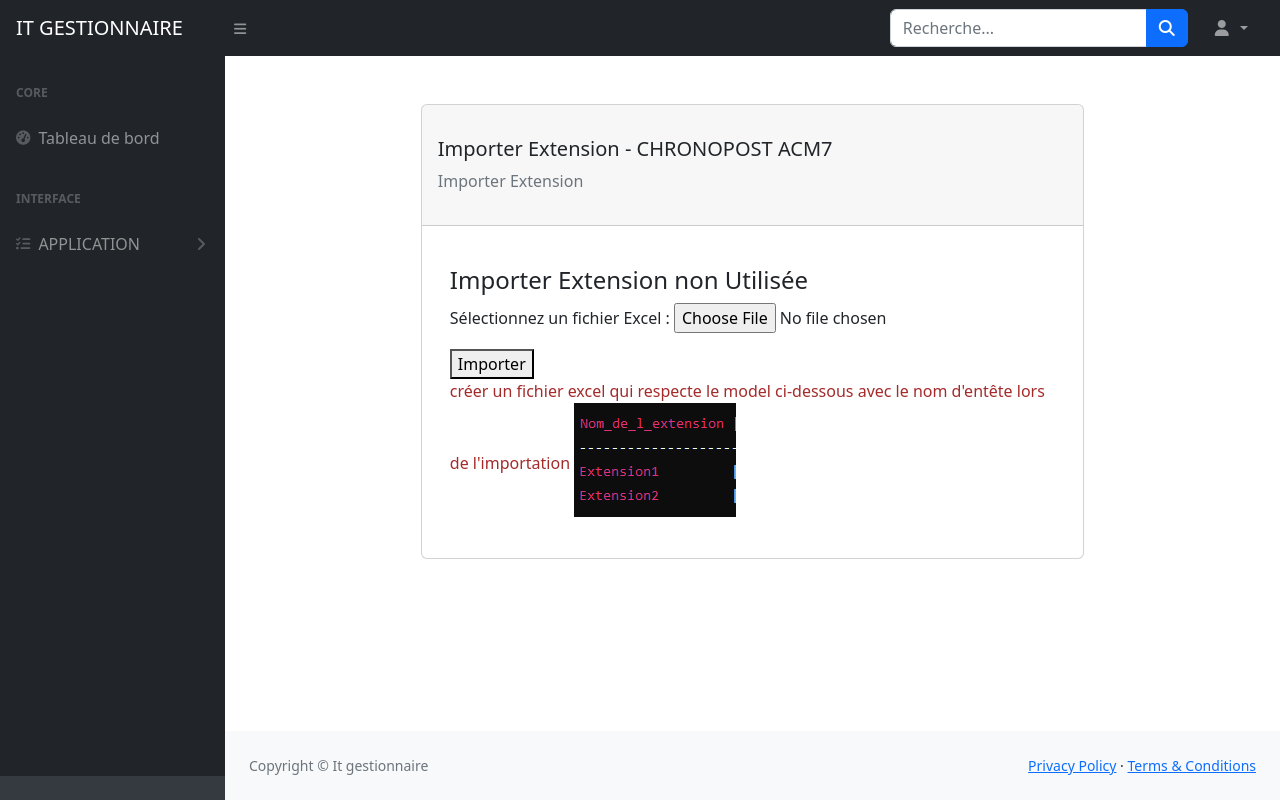
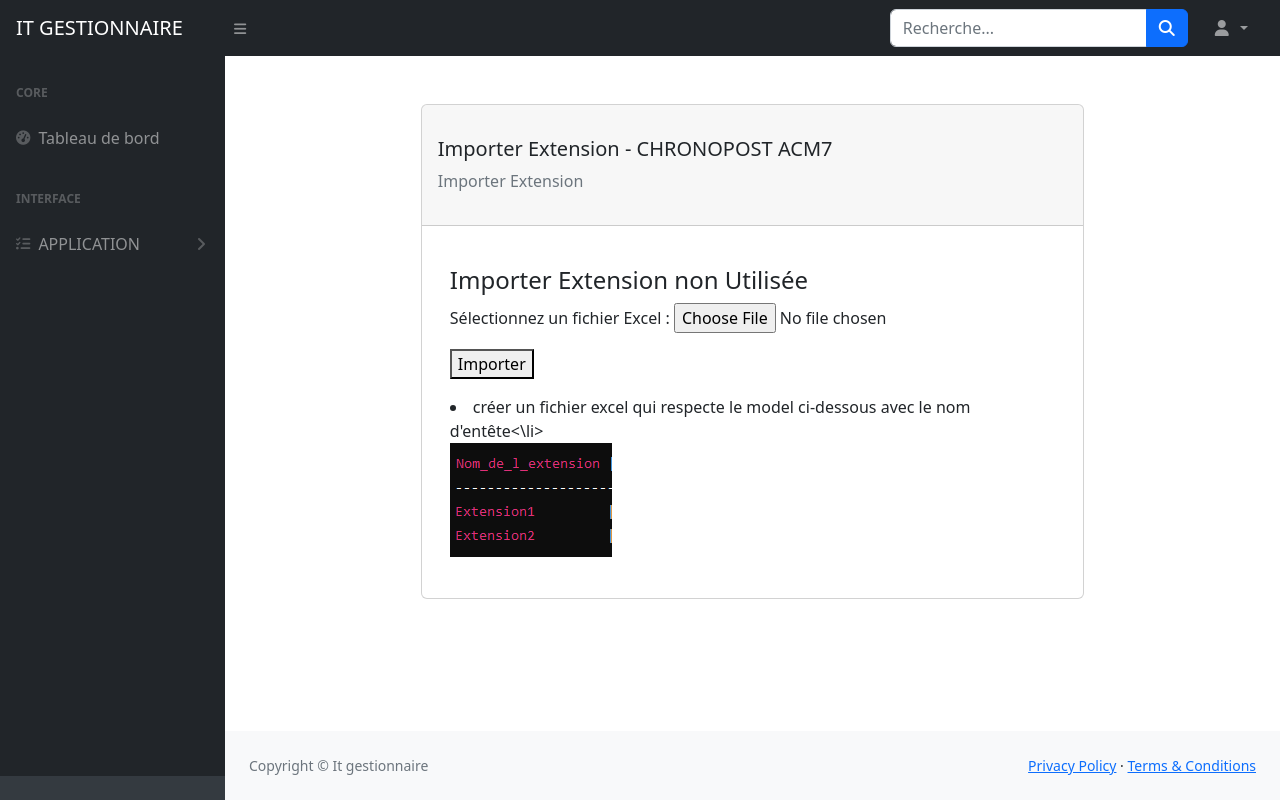
Before and after one commit to gerardkassi/extensionapp, a Django app: page /departement/1/import-extensions-non-utilisees/ in a window 1280 px wide. Run offline with Django 5.2, Linux system fonts and the light colour scheme; data comes from the database, SQL or seed files in the repository; some libraries are stand-ins or nearby versions.

Commit message:
LAST ONLINE SEND

```diff
--- a/extensionapp/templates/departement/import_unused_extensions.html
+++ b/extensionapp/templates/departement/import_unused_extensions.html
@@ -99,8 +99,7 @@
                                             <button type="submit">Importer</button>
                                         </form>
                                         <p style="color: brown;">
-                                            créer un fichier excel qui respecte le model ci-dessous avec le nom d'entête lors de l'importation
-
+                                            <li>créer un fichier excel qui respecte le model ci-dessous avec le nom d'entête<\li><br>
 
                                             <img src="{% static 'css/image/MODEL1.png' %}">
                                         </p>
--- a/extensionapp/templates/departement/import_used_extensions.html
+++ b/extensionapp/templates/departement/import_used_extensions.html
@@ -100,7 +100,7 @@
                                             <button type="submit">Importer</button>
                                         </form>
                                         <p style="color: brown;">
-                                            créer un fichier excel qui respecte le model ci-dessous avec le nom d'entête lors de l'importation
+                                            <li>créer un fichier excel qui respecte le model ci-dessous avec le nom d'entête<\li><br>
 
 
                                             <img src="{% static 'css/image/MODEL.png' %}">
```
